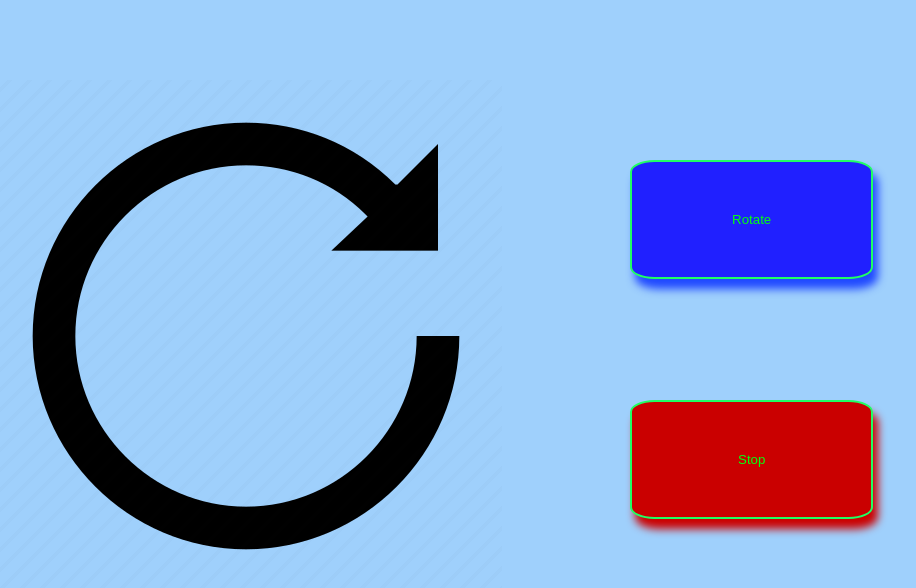
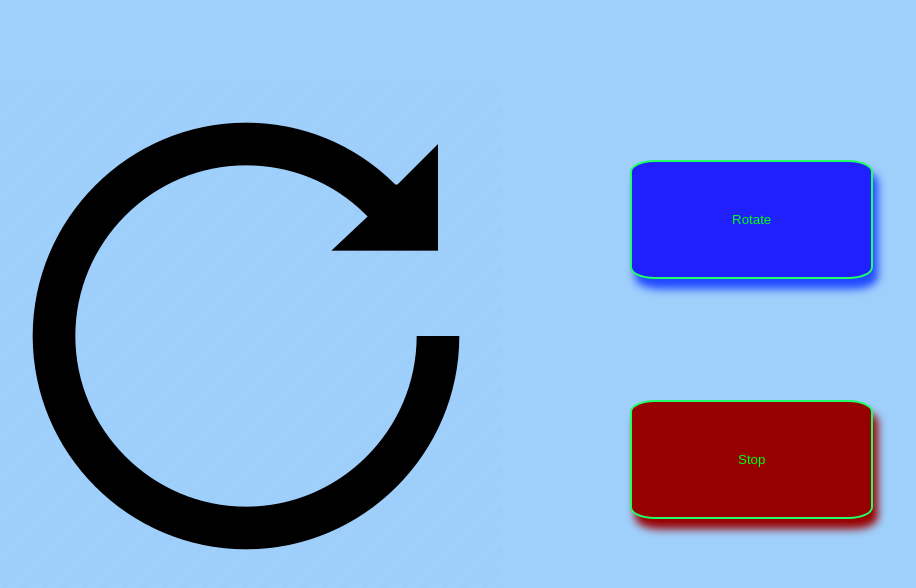
Before and after one commit to Tasheem/rotating-arrow, a website: page index.html in a window 1280 px wide. In both pictures the pointer is over the button "Stop". Shown: the whole page, without its empty margins (138-1054 px from the left). Drawn offline with Linux system fonts and the light colour scheme.

Commit message:
Add hover effects for stop button

```diff
--- a/index.css
+++ b/index.css
@@ -35,6 +35,11 @@ body {
     box-shadow: 5px 10px 8px  rgb(204, 0, 0);
 }
 
+#stop-btn:hover {
+    background-color: rgb(151, 0, 0);
+    box-shadow: 5px 10px 8px  rgb(153, 0, 0);
+}
+
 #arrow {
     position: absolute;
     top: 10vh;
```
